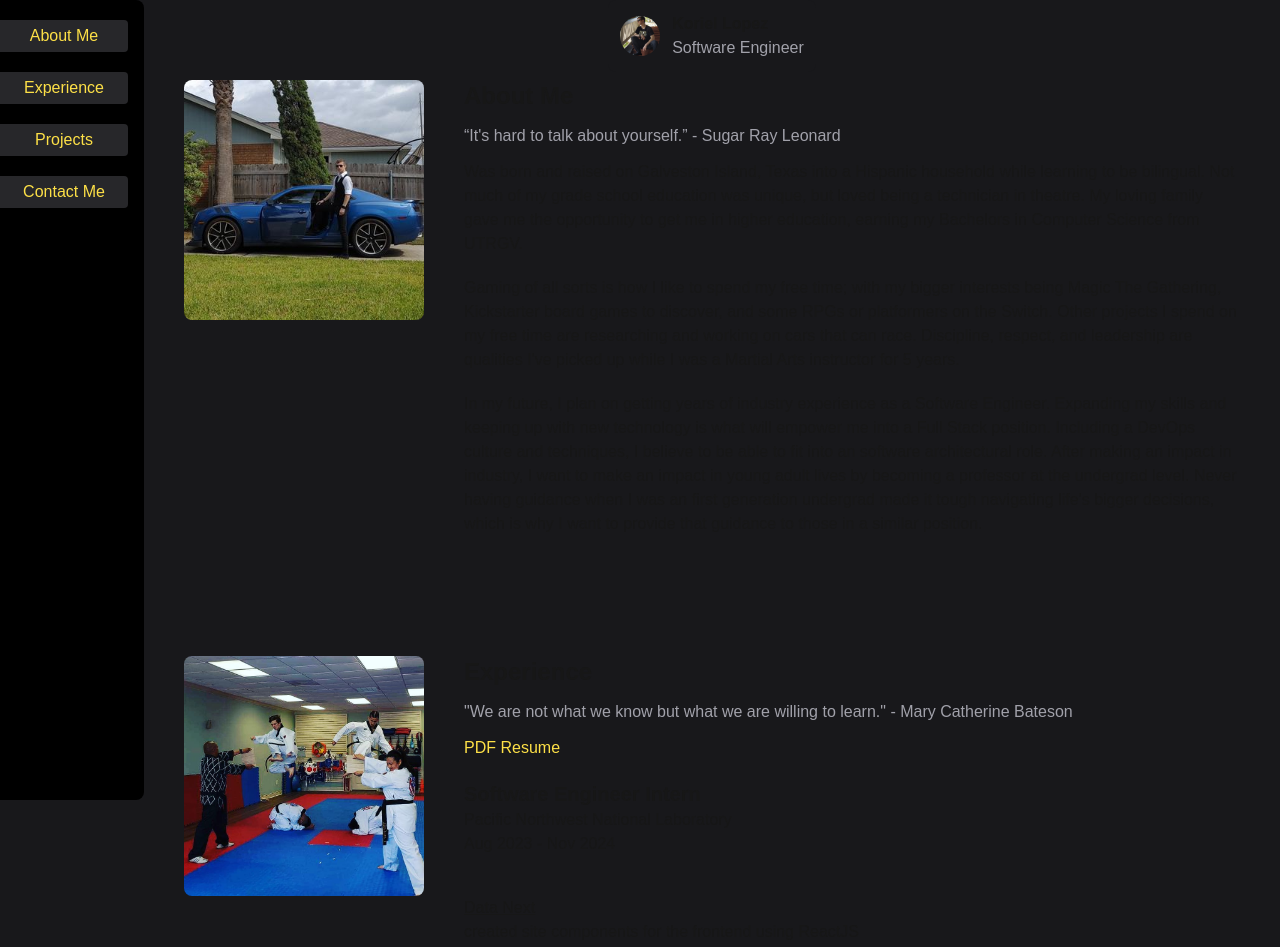
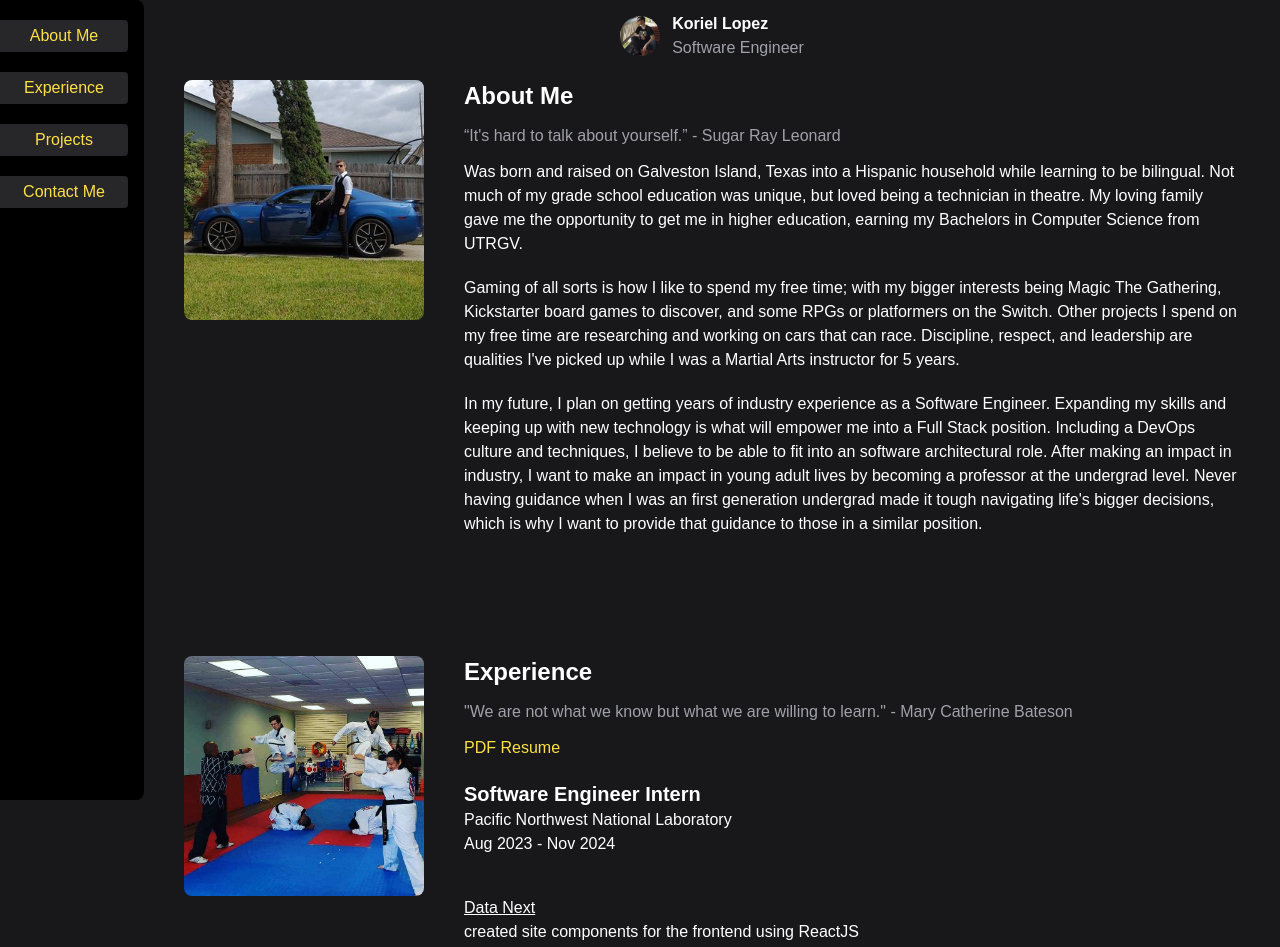
Before and after one commit to lopezkor000/portfolio, a Next.js app: page / in a window 1280 px wide. Shown: the top 947 px of the page. Built offline with nearby package versions, Linux system fonts and the light colour scheme.

Commit message:
making text always white

```diff
--- a/app/globals.css
+++ b/app/globals.css
@@ -44,3 +44,7 @@ a {
     color-scheme: dark;
   }
 }
+
+p {
+  color: white;
+}
--- a/components/ExperienceCard.tsx
+++ b/components/ExperienceCard.tsx
@@ -13,7 +13,9 @@ export function ExperienceList(props: ProjectProps) {
       <p className="underline">{props.title}</p>
       <ul>
         {props.items.map((item) => (
-          <li key={item}>{item}</li>
+          <li key={item}>
+            <p>{item}</p>
+          </li>
         ))}
       </ul>
     </div>
@@ -38,9 +40,15 @@ export default function ExperienceCard(props: ExperienceProps) {
   return (
     <div className="flex flex-col pb-20 gap-10">
       <div>
-        <div className="font-bold text-xl">{props.position}</div>
-        <div className="text-bold">{props.where}</div>
-        <div className="text-bold">{props.when}</div>
+        <div className="font-bold text-xl">
+          <p>{props.position}</p>
+        </div>
+        <div className="text-bold">
+          <p>{props.where}</p>
+        </div>
+        <div className="text-bold">
+          <p>{props.when}</p>
+        </div>
       </div>
       <div className="flex flex-col gap-5">{props.children}</div>
       <div className={`${width < 500 ? "columns-2" : "columns-3"} text-center`}>
```
